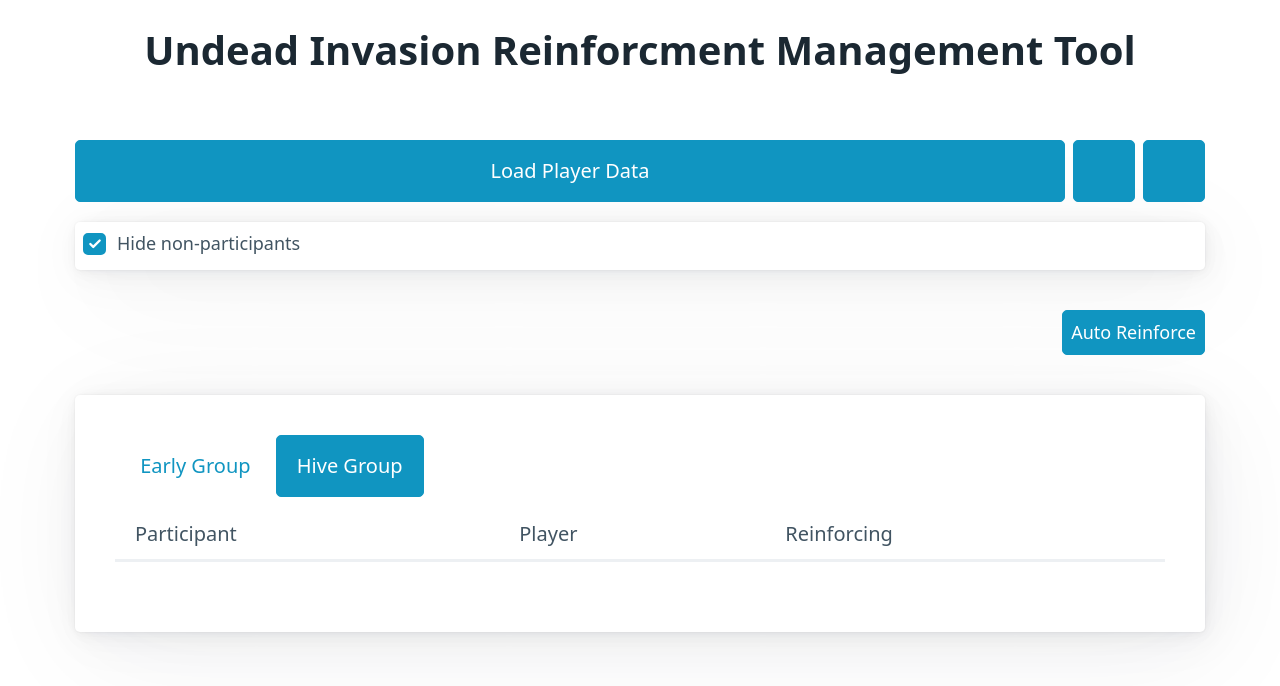
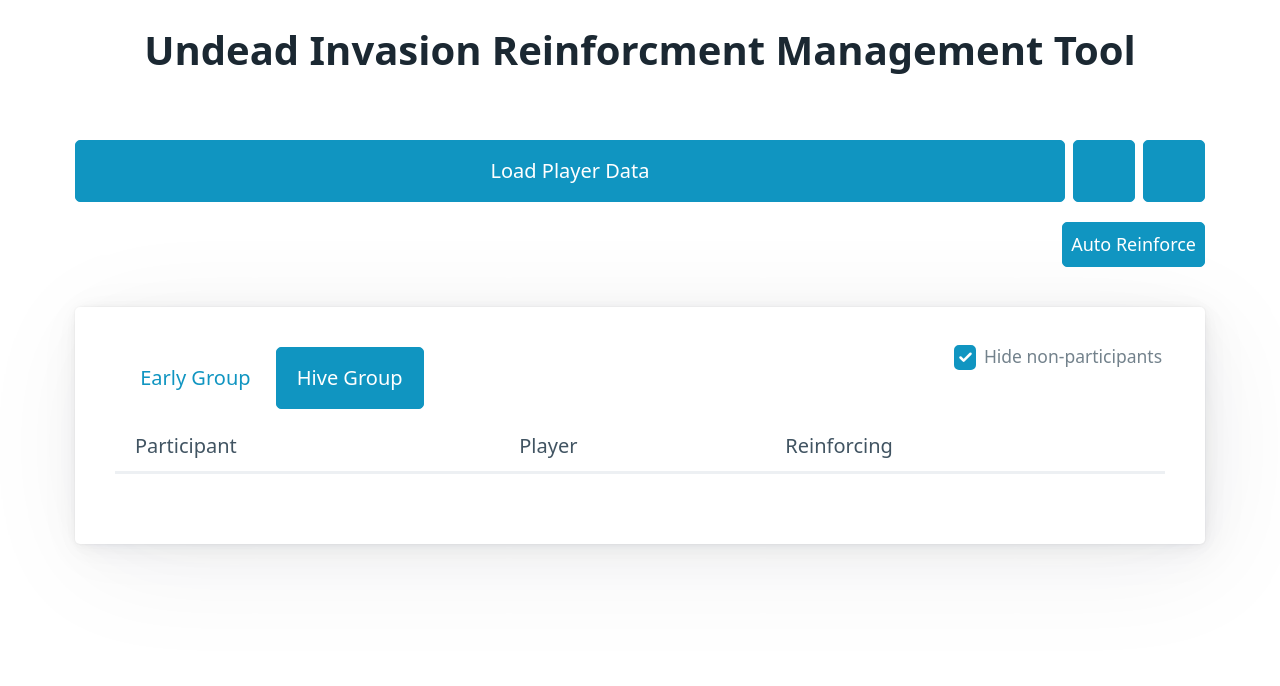
Before and after one commit to derrickorama/evony-undead-tool, a Vue app: page / in a window 1280 px wide. Shown: the top 686 px of the page. Built offline with nearby package versions, Linux system fonts and the light colour scheme; some icons are missing.

Commit message:
Moved options to player table

```diff
--- a/src/App.vue
+++ b/src/App.vue
@@ -12,11 +12,11 @@
         </div>
       </div>
     </div>
-    <Options />
     <NegativeBanner v-if="nonReinforcedPlayers.length" centered
       :message="`${nonReinforcedPlayers.length} players are not reinforced`" />
     <AutoReinforceButton />
     <article>
+      <div class="row justify-between">
         <div class="mb-md">
           <a href="#" class="mr-xl" :role="groupView === 'early' ? 'button' : undefined"
             @click.prevent="playerStore.viewGroup('early')">
@@ -24,6 +24,10 @@
           </a>
           <a href="#" :role="groupView === 'hive' ? 'button' : undefined"
             @click.prevent="playerStore.viewGroup('hive')">Hive Group</a>
+        </div>
+        <div>
+          <Options />
+        </div>
       </div>
       <PlayerTable :group="group" />
     </article>
--- a/src/components/Options.vue
+++ b/src/components/Options.vue
@@ -1,12 +1,8 @@
 <template>
-  <article class="column mt-none pa-sm text-body2">
-    <div>
-      <label>
-        <input :checked="hideNonParticipants" type="checkbox" @change="changeParticipantView"> Hide
-        non-participants
-      </label>
-    </div>
-  </article>
+  <label class="row items-end">
+    <input :checked="hideNonParticipants" type="checkbox" @change="changeParticipantView">
+    <small class="mb-none">Hide non-participants</small>
+  </label>
 </template>
 
 <script setup lang="ts">
--- a/src/css/grid.scss
+++ b/src/css/grid.scss
@@ -3,6 +3,10 @@
 }
 
 .justify {
+  &-between {
+    justify-content: space-between;
+  }
+
   &-center {
     justify-content: center;
   }
@@ -12,6 +16,12 @@
   }
 }
 
-.items-center {
-  align-items: center;
+.items {
+  &-center {
+    align-items: center;
+  }
+
+  &-end {
+    align-items: flex-end;
+  }
 }
```
Lines whose indentation alone changed are shown as unchanged.
